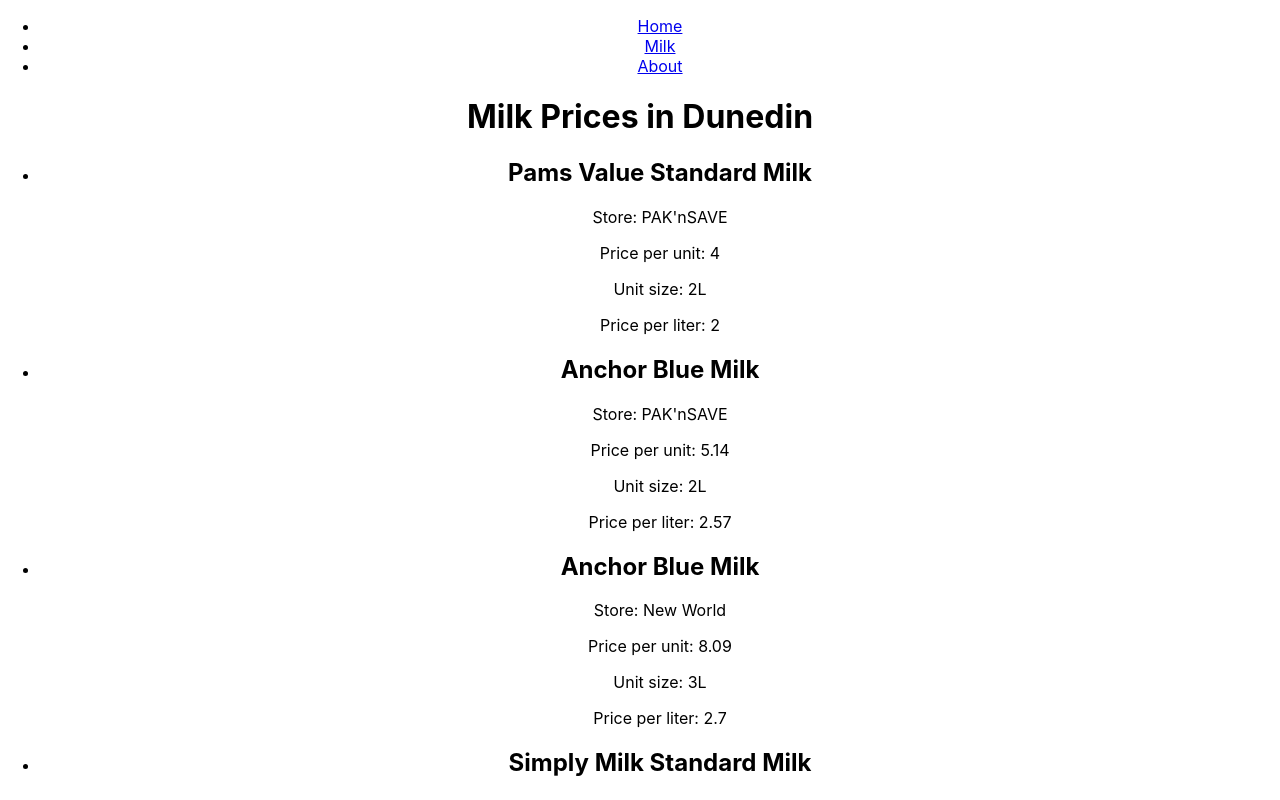
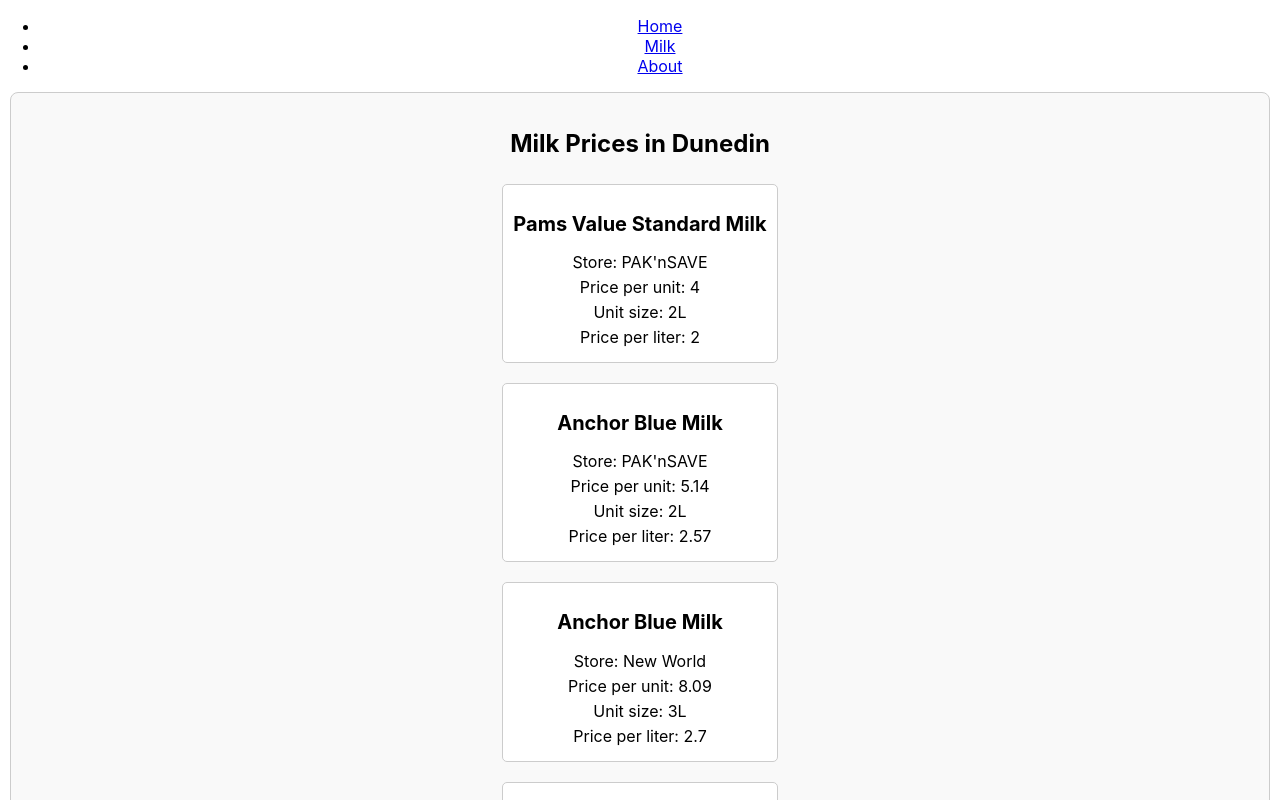
Before and after one commit to pauly-johnson/salesapp, a React (Create React App) app: page /milk in a window 1280 px wide. Shown: the top 800 px of the page. Built offline with nearby package versions, Linux system fonts and the light colour scheme.

Commit message:
updated css for item

```diff
--- a/src/Milk.js
+++ b/src/Milk.js
@@ -1,4 +1,5 @@
 import React from 'react';
+import './item.css';
 
 const milkPrices = [
     {
@@ -61,16 +62,16 @@
 
 const Milk = () => {
     return (
-        <div>
-            <h1>Milk Prices in Dunedin</h1>
-            <ul>
+        <div className="milk-container">
+            <h1 className="milk-title">Milk Prices in Dunedin</h1>
+            <ul className="milk-list">
                 {milkPrices.map((milk, index) => (
-                    <li key={index}>
-                        <h2>{milk.product}</h2>
-                        <p>Store: {milk.store}</p>
-                        <p>Price per unit: {milk.price_per_unit}</p>
-                        <p>Unit size: {milk.unit_size}</p>
-                        <p>Price per liter: {milk.price_per_liter}</p>
+                    <li key={index} className="milk-item">
+                        <h2 className="milk-product">{milk.product}</h2>
+                        <p className="milk-store">Store: {milk.store}</p>
+                        <p className="milk-price-per-unit">Price per unit: {milk.price_per_unit}</p>
+                        <p className="milk-unit-size">Unit size: {milk.unit_size}</p>
+                        <p className="milk-price-per-liter">Price per liter: {milk.price_per_liter}</p>
                     </li>
                 ))}
             </ul>
--- /dev/null
+++ b/src/item.css
@@ -0,0 +1,43 @@
+/* item.css */
+
+.milk-container {
+    display: flex;
+    flex-direction: column;
+    align-items: center;
+    padding: 20px;
+    margin: 10px;
+    border: 1px solid #ccc;
+    border-radius: 8px;
+    background-color: #f9f9f9;
+}
+
+.milk-title {
+    font-size: 24px;
+    font-weight: bold;
+    margin-bottom: 10px;
+}
+
+.milk-list {
+    list-style-type: none;
+    padding: 0;
+}
+
+.milk-item {
+    margin-bottom: 20px;
+    border: 1px solid #ccc;
+    padding: 10px;
+    border-radius: 5px;
+    background-color: #fff;
+}
+
+.milk-product {
+    font-size: 20px;
+    font-weight: bold;
+}
+
+.milk-store,
+.milk-price-per-unit,
+.milk-unit-size,
+.milk-price-per-liter {
+    margin: 5px 0;
+}
```
